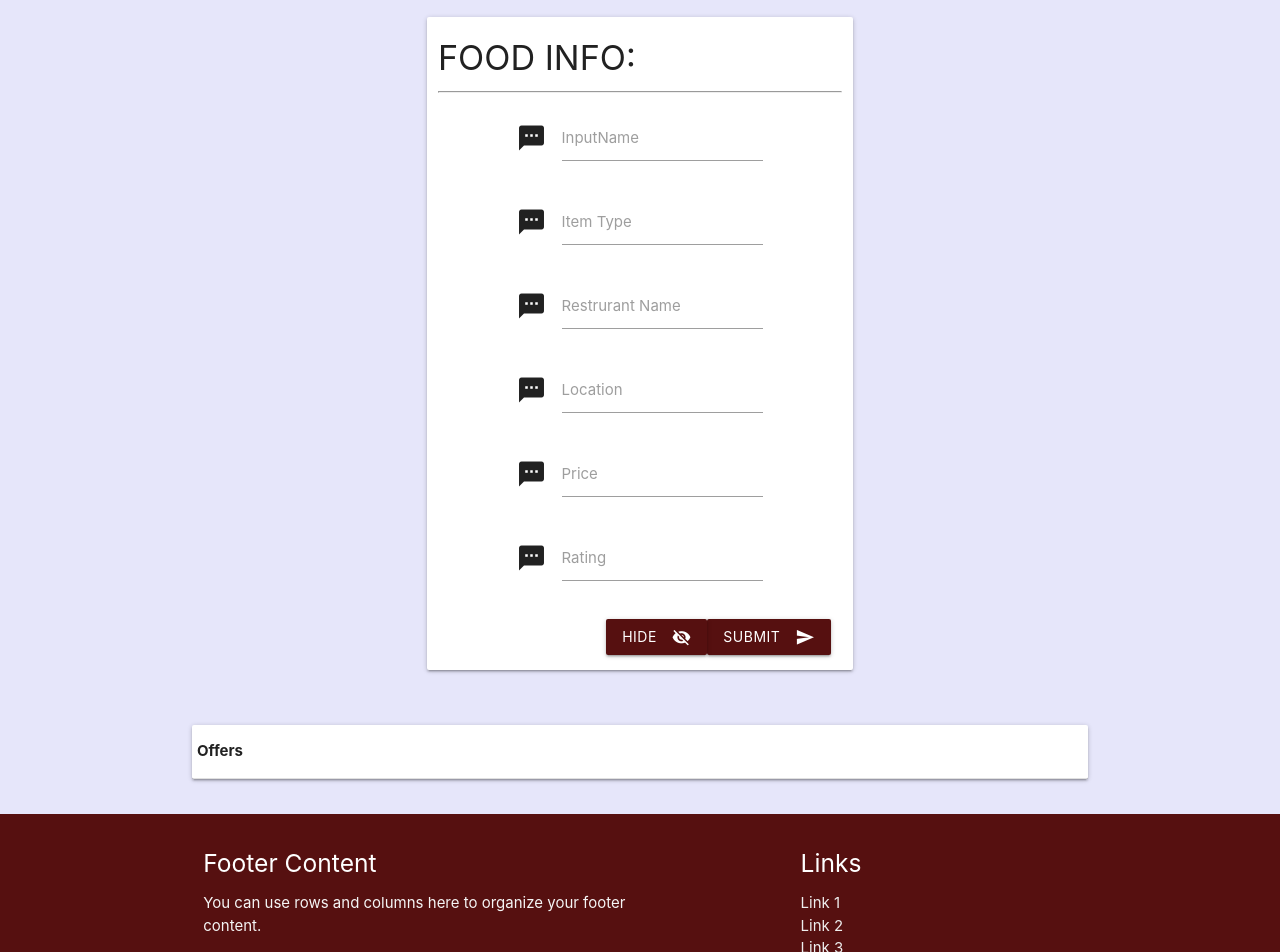
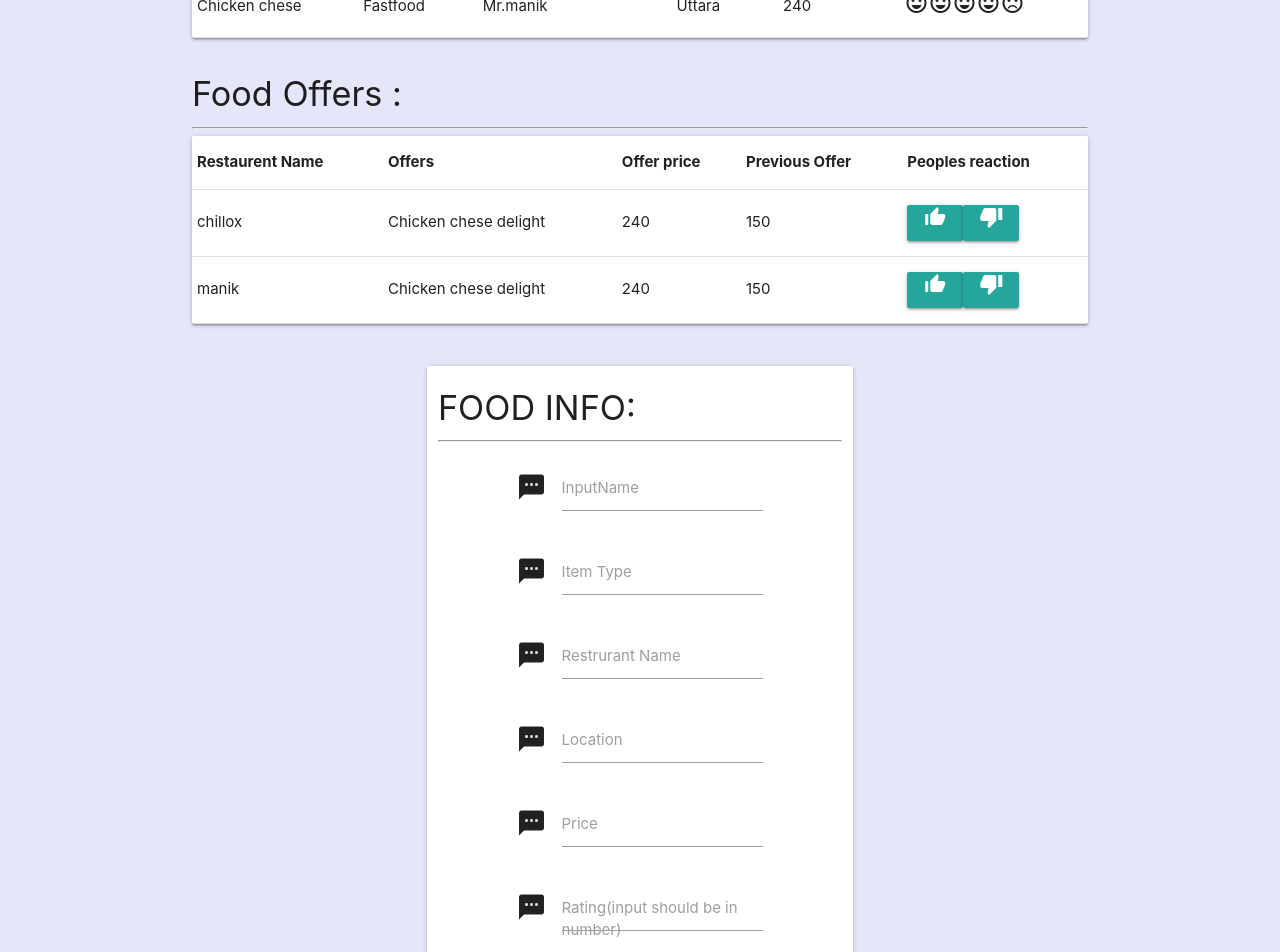
Before and after one commit to siam88/food-rating, a React (Create React App) app: page / in a window 1280 px wide. Shown: the part 340-1292 px from the top of the page. Built offline with nearby package versions, Linux system fonts and the light colour scheme.

Commit message:
food offer added

```diff
--- a/src/App.js
+++ b/src/App.js
@@ -8,11 +8,16 @@ import Offer from './component/offer';
 class App extends Component {
   state = {
     items: [
-      { id: 1, name: "Chicken chese", type: "burger", restrurant: "chillox", location: "banani", price: "240", rating: 2 },
-      { id: 2, name: "Chicken chese", type: "burger", restrurant: "chillox", location: "banani", price: "240", rating: 2 },
-      { id: 3, name: "Chicken chese", type: "burger", restrurant: "chillox", location: "banani", price: "240", rating: 1 }
+      { id: 1, name: "Chicken chese", type: "Fastfood", restrurant: "Takeout", location: "banani", price: "240", rating: 3 },
+      { id: 2, name: "Chicken chese", type: "Fastfood", restrurant: "chillox", location: "banani", price: "240" ,rating: 5 },
+      { id: 3, name: "Chicken chese", type: "Fastfood", restrurant: "Mr.manik", location: "Uttara", price: "240",rating: 4 }
 
     ],
+    offerItems:[
+      { id: 1, name: "Chicken chese delight", type: "Fastfood", restrurant: "chillox", location: "banani", price: "240", offerPrice: "150", rating: 5 },
+      { id: 2, name: "Chicken chese delight", type: "Fastfood", restrurant: "manik", location: "dhanmondi", price: "240", offerPrice: "150", rating: 4 },
+    ],
+
 
     item: {
       id: null, name: "", type: "", restrurant: "", location: "", price: "", rating: ""
@@ -74,8 +79,9 @@ class App extends Component {
       <div>
 
         <Navbar />
-        <Table items={this.state.items}
-        />
+        <Table items={this.state.items} />
+
+        <Offer offerItems={this.state.offerItems} />
         <Form
           item={this.props.item}
           inputName={this.inputName}
@@ -86,7 +92,7 @@ class App extends Component {
           inputRate={this.inputRate}
           addItem={this.addItem}
         />
-        <Offer/>
+
         <Footer/>
       </div>
     );
--- a/src/component/footer.jsx
+++ b/src/component/footer.jsx
@@ -7,16 +7,14 @@ export class Footer extends Component {
             <div className="container">
                 <div className="row">
                     <div className="col l6 s12">
-                        <h5 className="white-text">Footer Content</h5>
-                        <p className="grey-text text-lighten-4">You can use rows and columns here to organize your footer content.</p>
+                        <h5 className="white-text">Rafshanul Hoque Siam</h5>
+                        <p className="grey-text text-lighten-4">This is a simple food rating app</p>
                     </div>
                     <div className="col l4 offset-l2 s12">
                         <h5 className="white-text">Links</h5>
                         <ul>
-                            <li><a className="grey-text text-lighten-3" href="#!">Link 1</a></li>
-                            <li><a className="grey-text text-lighten-3" href="#!">Link 2</a></li>
-                            <li><a className="grey-text text-lighten-3" href="#!">Link 3</a></li>
-                            <li><a className="grey-text text-lighten-3" href="#!">Link 4</a></li>
+
+                            <li><a className="grey-text text-lighten-3" href="https://www.facebook.com/rafsanulhaquesiam.siam">FACEBOOK</a></li>
                         </ul>
                     </div>
                 </div>
--- a/src/component/form.jsx
+++ b/src/component/form.jsx
@@ -11,7 +11,9 @@ class Form extends Component {
 
             <div className="row ">
             <div id="form">
+
                 <div className="valign-wrapper row" >
+
                     <div className="col card hoverable s10 pull-s1 m6 pull-m3 l4 pull-l4 mainForm">
                         <h4>FOOD INFO:</h4>
                         <hr/>
@@ -48,7 +50,7 @@ class Form extends Component {
                         <div className="input-field col s8 offset-s2">
                             <i className="material-icons prefix">textsms</i>
                             <input id="last_name" type="text" className="validate" onChange={e => this.props.inputRate(e)} />
-                            <label for="last_name">Rating</label>
+                            <label for="last_name">Rating(input should be in number)</label>
                         </div>
 
                         <div className="input-field col s12 ">
--- a/src/component/offer.jsx
+++ b/src/component/offer.jsx
@@ -1,23 +1,39 @@
 import React, { Component } from 'react'
-
+import Reaction from './reaction';
 export class Offer extends Component {
   render() {
     return (
         <div className="container">
+            <h4>Food Offers :</h4>
+            <hr />
             <div className="row">
                 <div className="chart  card hoverable ">
                     <table className="highlight">
                         <thead>
                             <tr>
+                                <th>Restaurent Name</th>
                                 <th>Offers</th>
+                                <th>Offer price</th>
+                                <th>Previous Offer</th>
+                                <th>Peoples reaction</th>
+
                             </tr>
                         </thead>
 
                         <tbody>
-
+                            {this.props.offerItems.map(e=>
+                                <tr>
+                                    <td>{e.restrurant}</td>
+                                    <td>{e.name}</td>
+                                    <td>{e.price}</td>
+                                    <td>{e.offerPrice}</td>
+                                    <td><Reaction/></td>
+                                </tr>
+                                )}
                         </tbody>
                     </table>
                 </div>
+
             </div>
         </div>
     )
--- /dev/null
+++ b/src/component/reaction.jsx
@@ -0,0 +1,17 @@
+import React, { Component } from 'react'
+
+export class Reaction extends Component {
+
+  render() {
+
+    return (
+
+      <div >
+        <a><i className="material-icons btn" >thumb_up_alt</i></a>
+        <a><i className="material-icons btn" >thumb_down</i></a>
+      </div>
+    )
+  }
+}
+
+export default Reaction
--- a/src/component/table.jsx
+++ b/src/component/table.jsx
@@ -8,9 +8,14 @@ class Table extends Component {
     }
     render() {
         return (
+
             <div className="container">
+            <h4>Food Rated :</h4>
+                <hr />
                 <div className="row">
+
                     <div className="chart  card hoverable ">
+
                         <table className="highlight">
                             <thead>
                                 <tr>
@@ -32,11 +37,14 @@ class Table extends Component {
                                         <td>{e.location}</td>
                                         <td>{e.price}</td>
                                         <td><Rating changeRate={e.rating} /></td>
+
                                     </tr>
                                 )}
                             </tbody>
                         </table>
                     </div>
+
+
                 </div>
             </div>
 
```
